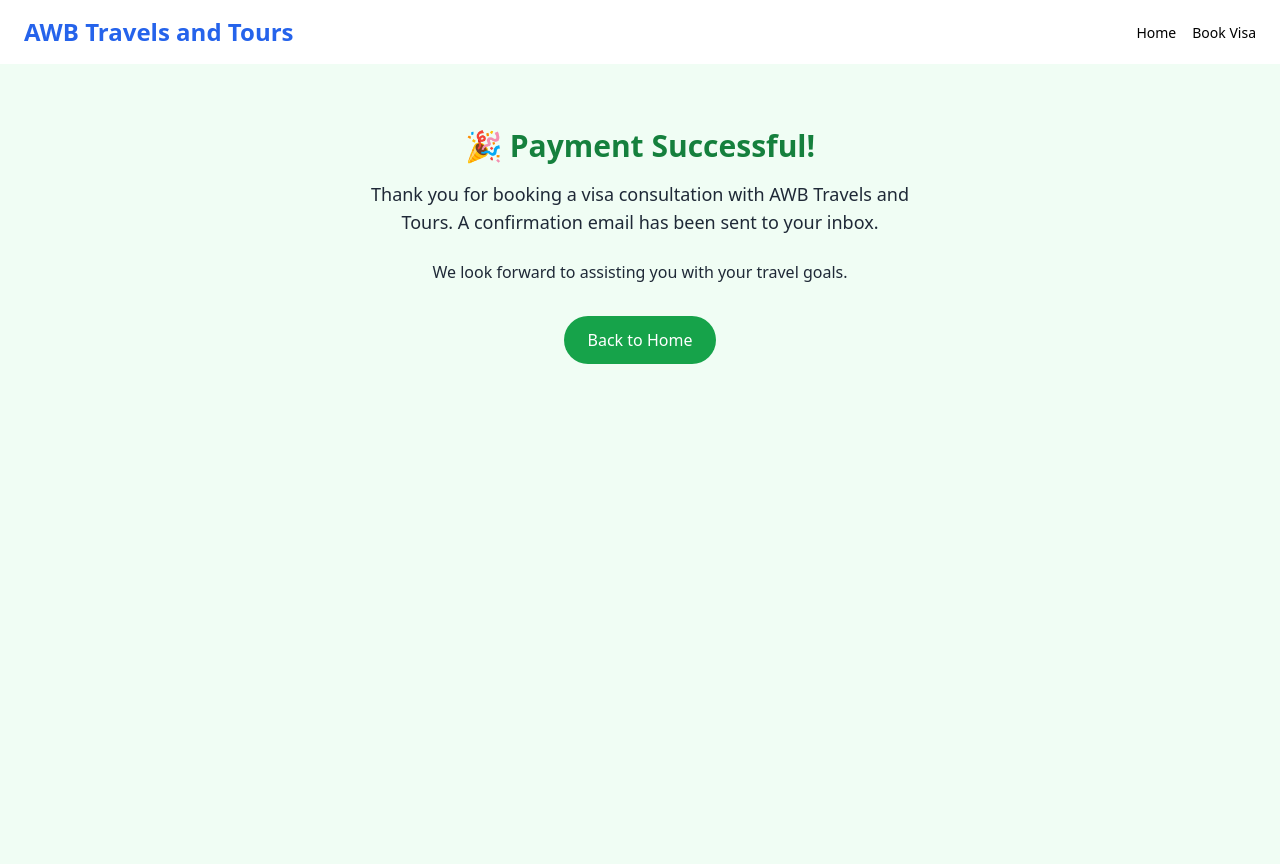
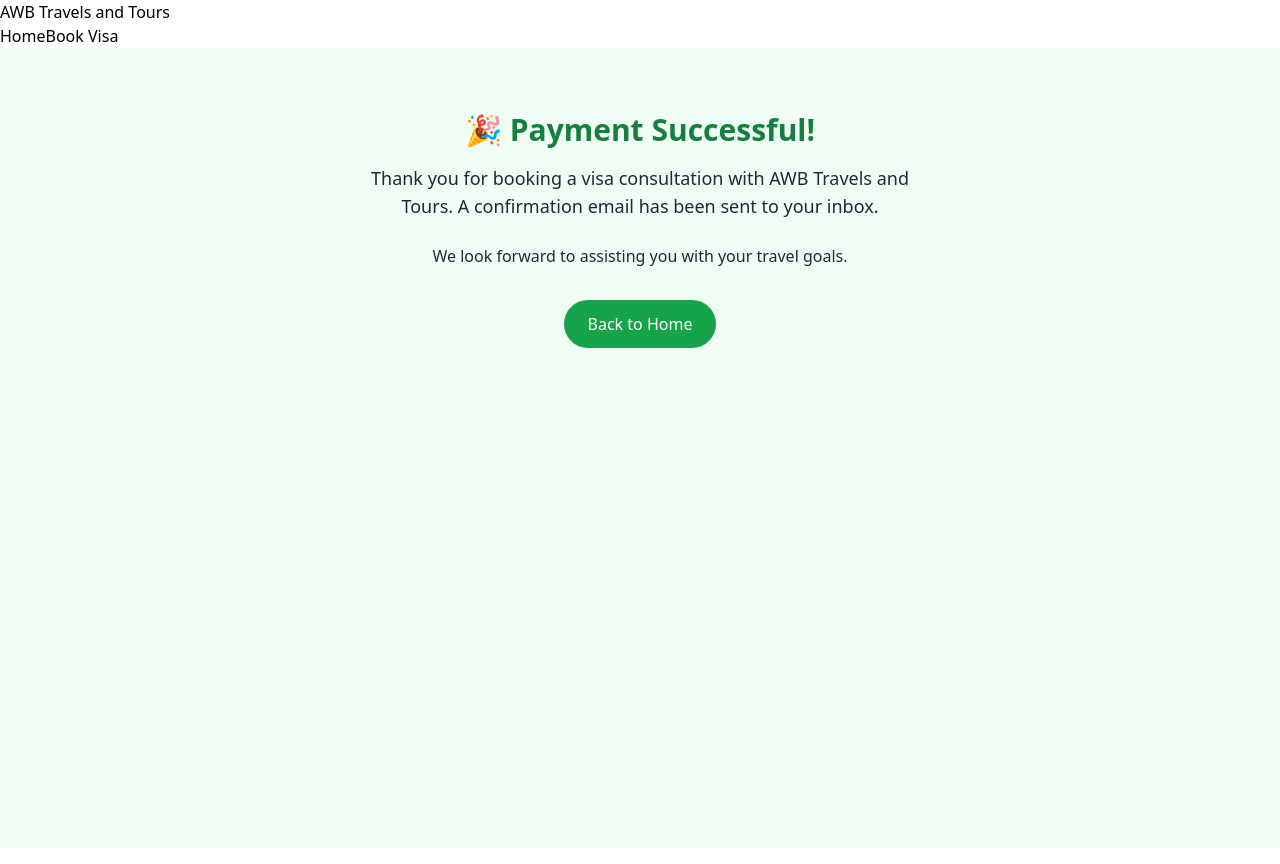
Before and after one commit to awbtravels/awbtravelsandtours, a React (Vite) app: page /consultation-success in a window 1280 px wide. Built offline with nearby package versions, Linux system fonts and the light colour scheme.

Commit message:
Update App.jsx

```diff
--- a/src/App.jsx
+++ b/src/App.jsx
@@ -1,23 +1,23 @@
 import React from 'react';
 import { BrowserRouter as Router, Routes, Route, Link } from 'react-router-dom';
-import Home from './pages/HomePage';
-import Consultation from './pages/ConsultationPage';
+import HomePage from './pages/HomePage';
+import ConsultationPage from './pages/ConsultationPage';
 import ConsultationSuccess from './pages/ConsultationSuccess';
 
 function App() {
   return (
     <Router>
-      <header className="bg-white shadow-md py-4 px-6 flex justify-between items-center">
-        <h1 className="text-2xl font-bold text-blue-600">AWB Travels and Tours</h1>
-        <nav className="space-x-4">
-          <Link to="/" className="text-sm hover:underline">Home</Link>
-          <Link to="/consultation" className="text-sm hover:underline">Book Visa</Link>
+      <header>
+        <h1>AWB Travels and Tours</h1>
+        <nav>
+          <Link to="/">Home</Link>
+          <Link to="/consultation">Book Visa</Link>
         </nav>
       </header>
 
       <Routes>
-        <Route path="/" element={<Home />} />
-        <Route path="/consultation" element={<Consultation />} />
+        <Route path="/" element={<HomePage />} />
+        <Route path="/consultation" element={<ConsultationPage />} />
         <Route path="/consultation-success" element={<ConsultationSuccess />} />
       </Routes>
     </Router>
```
